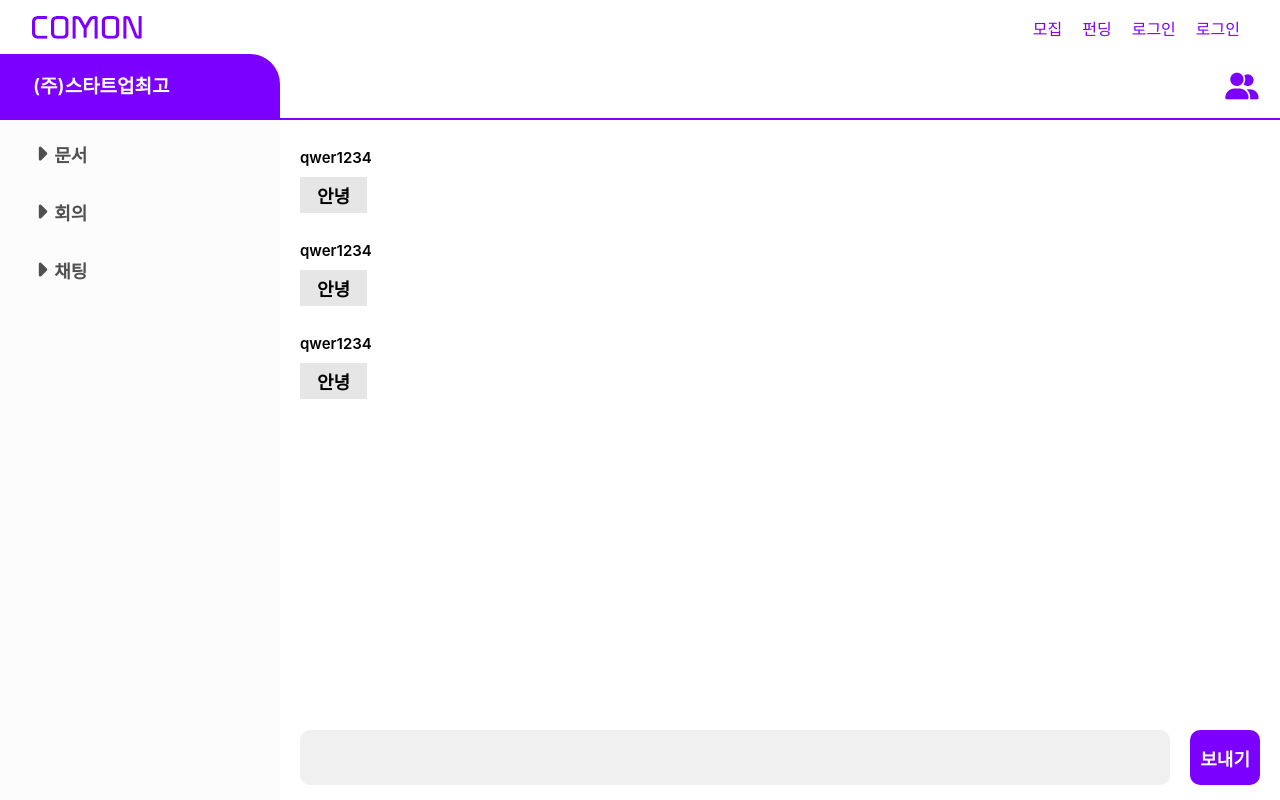
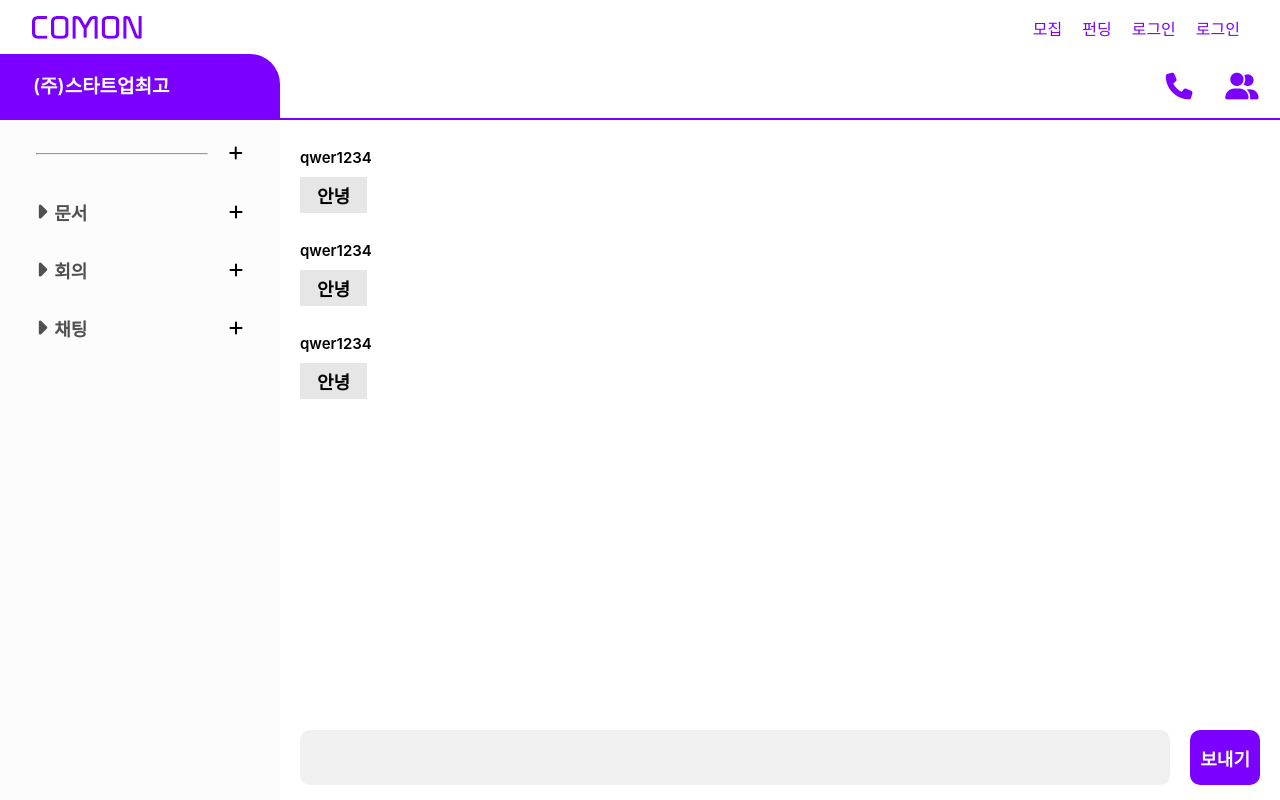
Before and after one commit to FH2020-COMON/COMON-Front-End, a React (Create React App) app: page /company/chat/0 in a window 1280 px wide. Built offline with nearby package versions, Linux system fonts and the light colour scheme; no server answers.

Commit message:
[UPDATE] ChangeTitle

```diff
--- a/src/components/CompanyPage/CompanyPage.js
+++ b/src/components/CompanyPage/CompanyPage.js
@@ -7,11 +7,19 @@ import ChatView from './ChatView'
 
 import { Route } from 'react-router-dom'
 
+import { useSelector } from 'react-redux'
+
 const CompanyPage = React.memo(() => {
     const [listState, setListState] = useState(false)
 
+    const Title = useSelector(state => state.user.title_state)
+
     const onClickList = () => {
         setListState(!listState)
+    }
+
+    const onClickPhone = () => {
+
     }
 
     return (
@@ -20,7 +28,11 @@ const CompanyPage = React.memo(() => {
             <S.ContentWrapper>
                 <S.ContentHeader>
                     <S.Title width="280px" color="white" fontSize="19px" padding="0 33px" bgColor="#7B00FF">(주)스타트업최고</S.Title>
-                    <S.ListButton onClick={onClickList}><i className="fas fa-user-friends fa-2x" style={{color: "#7B00FF"}} /></S.ListButton>
+                    <S.Title>{Title}</S.Title>
+                    <div style={{display: "flex"}}>
+                        <S.PhoneButton onClick={onClickPhone}><i class="fas fa-phone fa-2x" style={{color: "#7B00FF"}} /></S.PhoneButton>
+                        <S.ListButton onClick={onClickList}><i className="fas fa-user-friends fa-2x" style={{color: "#7B00FF"}} /></S.ListButton>
+                    </div>
                     {
                         listState === true && (
                         <S.ListWrapper>
@@ -30,6 +42,10 @@ const CompanyPage = React.memo(() => {
                 </S.ContentHeader>
                 <S.ContentBodyWrapper>
                     <S.ContentBodyLeft>
+                        <S.CategoryButton>
+                            <S.Line />
+                            <S.PlusButton none><i className="fas fa-plus" /></S.PlusButton>
+                        </S.CategoryButton>
                         <CompanyParentItem title="문서" />
                         <CompanyParentItem title="회의" />
                         <CompanyParentItem title="채팅" />
--- a/src/components/CompanyPage/CompanyParentItem.js
+++ b/src/components/CompanyPage/CompanyParentItem.js
@@ -66,10 +66,15 @@ const CompanyParentItem = React.memo((props) => {
 
     return (
         <>
-            <S.NotionButton onClick={onClickButton}>
-                <S.ArrowIcon className="fas fa-caret-right fa-lg" rotate={state} style={{color: "rgb(80, 80, 80)"}} />
-                <S.Title ml="7px" color="rgb(80, 80, 80)" trans>{props.title}</S.Title>
-            </S.NotionButton>
+            <S.ButtonsWrapper>
+                <S.NotionButton onClick={onClickButton}>
+                    <div style={{display: "flex", alignItems: "center"}}>
+                        <S.ArrowIcon className="fas fa-caret-right fa-lg" rotate={state} style={{color: "rgb(80, 80, 80)"}} />
+                        <S.Title ml="7px" color="rgb(80, 80, 80)" trans>{props.title}</S.Title>
+                    </div>
+                </S.NotionButton>
+                <S.PlusButton onClick={() => {console.log('asd')}}><i className="fas fa-plus" /></S.PlusButton>
+            </S.ButtonsWrapper>
             {
                 data.map((val, i) => (
                     <MarkdownItem key={i} name={i} index={i} type={state === true ? "in" : "out"} chat={props.title === "채팅" ? true : false} />
--- a/src/components/CompanyPage/MarkdownItem.js
+++ b/src/components/CompanyPage/MarkdownItem.js
@@ -2,9 +2,19 @@ import React from 'react'
 import * as S from './styles'
 import { Link } from 'react-router-dom'
 
+import { useDispatch } from 'react-redux'
+
+import { TitleState } from '../../modules/actions/userAction'
+
 const MarkdownItem = (props) => {
+    const dispatch = useDispatch()
+
+    const onClickTitle = () => {
+        dispatch(TitleState("회의록"))
+    }
+
     return (
-        <Link style={{textDecoration: "none"}} to={`/company/${props.chat === true ? "chat" : "document"}/${props.name}`}>
+        <Link onClick={onClickTitle} style={{textDecoration: "none"}} to={`/company/${props.chat === true ? "chat" : "document"}/${props.name}`}>
             <S.ItemWrapper index={props.index} type={props.type}>
             <S.Title color="rgb(80, 80, 80)" padding="8px 0" fontSize="18px">회의록</S.Title>
             </S.ItemWrapper>
--- a/src/components/CompanyPage/styles.js
+++ b/src/components/CompanyPage/styles.js
@@ -101,6 +101,50 @@ export const NotionButton = styled.button`
     display: flex;
     align-items: center;
     white-space: nowrap;
+    justify-content: space-between;
+`
+
+export const ButtonsWrapper = styled.div`
+    display: flex;
+    align-items: center;
+    margin-right: 35px;
+`
+
+export const PhoneButton = styled.button`
+    display: flex;
+    align-items: center;
+    justify-content: center;
+    height: 50px;
+    width: 50px;
+    margin-right: 13px;
+    border: none;
+    background: rgba(0, 0, 0, 0);
+    outline: none;
+    cursor: pointer;
+`
+
+
+export const CategoryButton = styled.div`
+    display: flex;
+    width: calc(100% - 72px);
+    height: 36px;
+    margin: 16px 36px 6px;
+    border: none;
+    outline: none;
+    background: rgba(0, 0, 0, 0);
+    cursor: pointer;
+    font-size: 18px;
+    display: flex;
+    align-items: center;
+    white-space: nowrap;
+    justify-content: space-between;
+`
+
+export const Line = styled.hr`
+    width: 100%;
+    height: 1px;
+    background: black;
+    margin-right: 20px;
 `
 
 // Item styled
@@ -258,3 +302,28 @@ export const ChatTopWrapper = styled.div`
     flex-direction: column;
     height: calc(100% - 60px);
 `
+
+export const PlusButton = styled.button`
+    width: 20px;
+    height: 20px;
+    border-radius: 50%;
+    color: ${props => props.color || "black"};
+    background: ${props => props.bgColor || "#FCFCFC"};
+    outline: none;
+    cursor: pointer;
+    border: none;
+    font-size: 16px;
+    transition: all 0.2s linear;
+    ${props => !props.none && css`
+        transform: translateY(6px);
+    `}
+
+    &:hover {
+        text-shadow: 0 3px 5px rgba(0, 0, 0, 0.3);
+    }
+
+    &:active {
+        transition-duration: 0.05s;
+        text-shadow: none;
+    }
+`
--- a/src/modules/actions/ActionTypes.js
+++ b/src/modules/actions/ActionTypes.js
@@ -1,5 +1,7 @@
 export const MODAL_STATE = "MODAL_STATE"
 export const INTERVIEW_STATE = "INTERVIEW_STATE"
+
+export const CHANGE_TITLE = "CHANGE_TITLE"
 
 export const GET_CHAT = 'GET_CHAT'
 export const GET_CHAT_SUCCESS = 'GET_CHAT_SUCCESS'
--- a/src/modules/actions/userAction.js
+++ b/src/modules/actions/userAction.js
@@ -1,4 +1,4 @@
-const { MODAL_STATE, INTERVIEW_STATE } = require("./ActionTypes");
+const { MODAL_STATE, INTERVIEW_STATE, CHANGE_TITLE } = require("./ActionTypes");
 
 export function ModalState(state){
     return{
@@ -12,3 +12,10 @@ export function InterviewState(state){
         payload: state,
     }
 }
+
+export function TitleState(state) {
+    return {
+        type: CHANGE_TITLE,
+        payload: state
+    }
+}
--- a/src/modules/reducers/useReducer.js
+++ b/src/modules/reducers/useReducer.js
@@ -1,10 +1,14 @@
-import { INTERVIEW_STATE, MODAL_STATE } from "../actions/ActionTypes";
+import { INTERVIEW_STATE,
+         MODAL_STATE,
+         CHANGE_TITLE } from "../actions/ActionTypes";
 export default function(state={},action){
     switch(action.type){
         case MODAL_STATE:
             return {...state, modal_state: action.payload}
         case INTERVIEW_STATE:
             return {...state, interview_state: action.payload}
+        case CHANGE_TITLE:
+            return {...state, title_state: action.payload}
         default:
             return state;
     }
```
